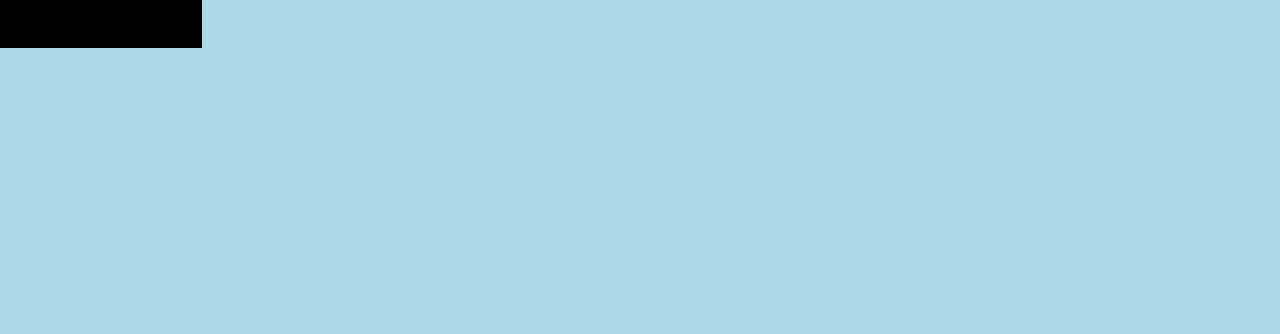
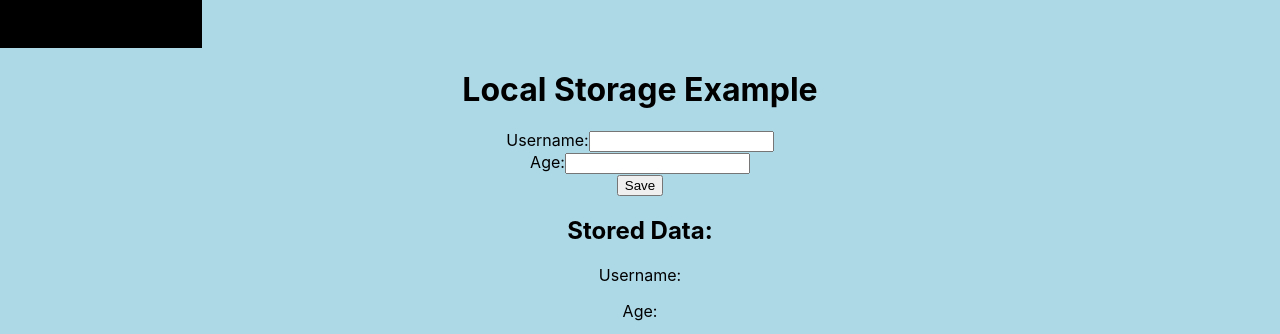
Before and after one commit to Abhishekbtech/ReactNotes, a React (Create React App) app: page / in a window 1280 px wide. Shown: the part 825-1159 px from the top of the page. Before the commit the page ends 873 px from the top, so only its background shows below. Built offline with nearby package versions, Linux system fonts and the light colour scheme.

Commit message:
add local Stotage

```diff
--- a/src/App.js
+++ b/src/App.js
@@ -4,6 +4,8 @@
 import CountApp from './Component/1.Basic/2.CountApp/CountApp';
 import Studentlist from './Component/1.Basic/3.ListComponent/Studentlist';
 import Conditional from './Component/1.Basic/4.ConditionalRendering/Conditional';
+import LocalStorage from './Component/1.Basic/6.DataStorage/LocalStorage';
+import SessionStorage from './Component/1.Basic/6.DataStorage/SessionStorage';
 
 function App() {
   return (
@@ -13,6 +15,8 @@
       <CountApp/>
       <Studentlist/>
       <Conditional/>
+      <LocalStorage/>
+      <SessionStorage/>
     </div>
   );
 }
--- /dev/null
+++ b/src/Component/1.Basic/6.DataStorage/LocalStorage.js
@@ -0,0 +1,60 @@
+import React, { useState, useEffect } from 'react';
+
+const LocalStorage = () => {
+    const [username, setUsername] = useState('');
+    const [age, setAge] = useState('');
+
+    useEffect(() => {
+        const storedUsername = localStorage.getItem('username');
+        const storedAge = localStorage.getItem('age');
+
+        if (storedUsername) {
+            setUsername(storedUsername);
+        }
+        if (storedAge) {
+            setAge(storedAge);
+        }
+    }, []);
+
+    // Function to handle form submission
+    const handleSubmit = (e) => {
+        e.preventDefault();
+        localStorage.setItem('username', username);
+        localStorage.setItem('age', age);
+        alert('Data saved!');
+    };
+
+    return (
+        <div>
+            <h1>Local Storage Example</h1>
+            <form onSubmit={handleSubmit}>
+                <div>
+                    <label>
+                        Username:
+                        <input
+                            type="text"
+                            value={username}
+                            onChange={(e) => setUsername(e.target.value)}
+                        />
+                    </label>
+                </div>
+                <div>
+                    <label>
+                        Age:
+                        <input
+                            type="number"
+                            value={age}
+                            onChange={(e) => setAge(e.target.value)}
+                        />
+                    </label>
+                </div>
+                <button type="submit">Save</button>
+            </form>
+            <h2>Stored Data:</h2>
+            <p>Username: {username}</p>
+            <p>Age: {age}</p>
+        </div>
+    );
+};
+
+export default LocalStorage;
```
